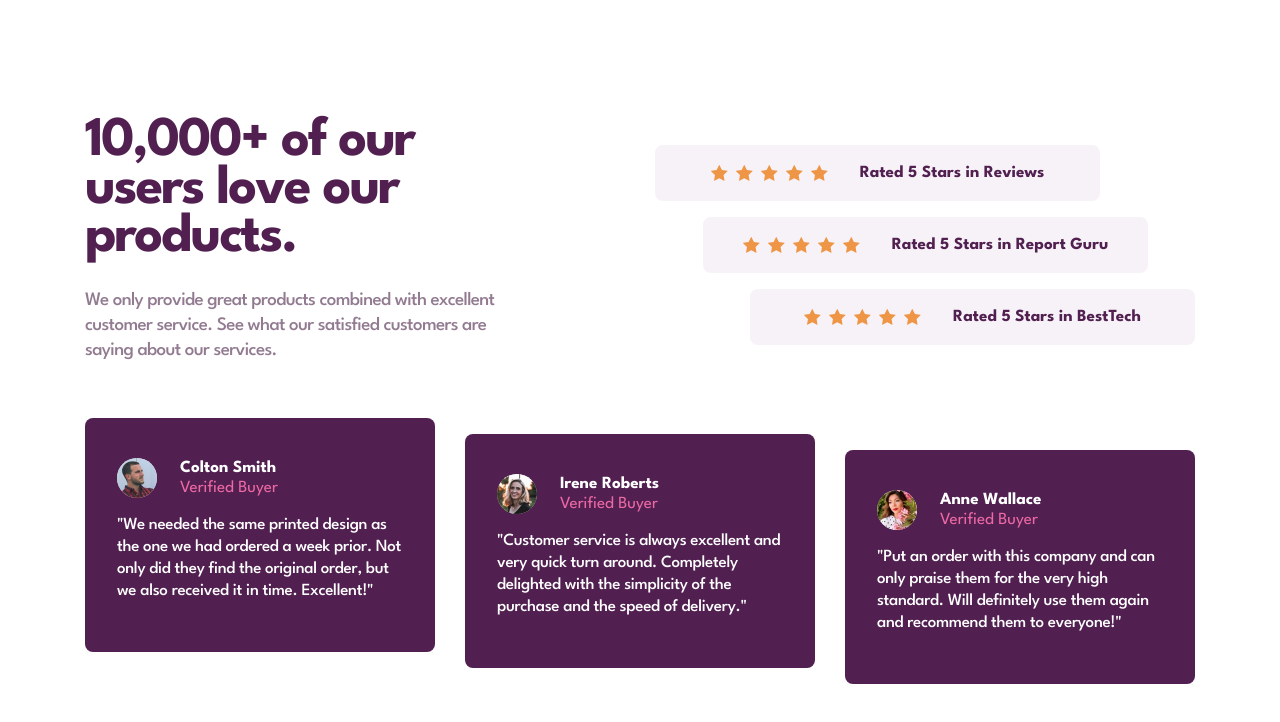
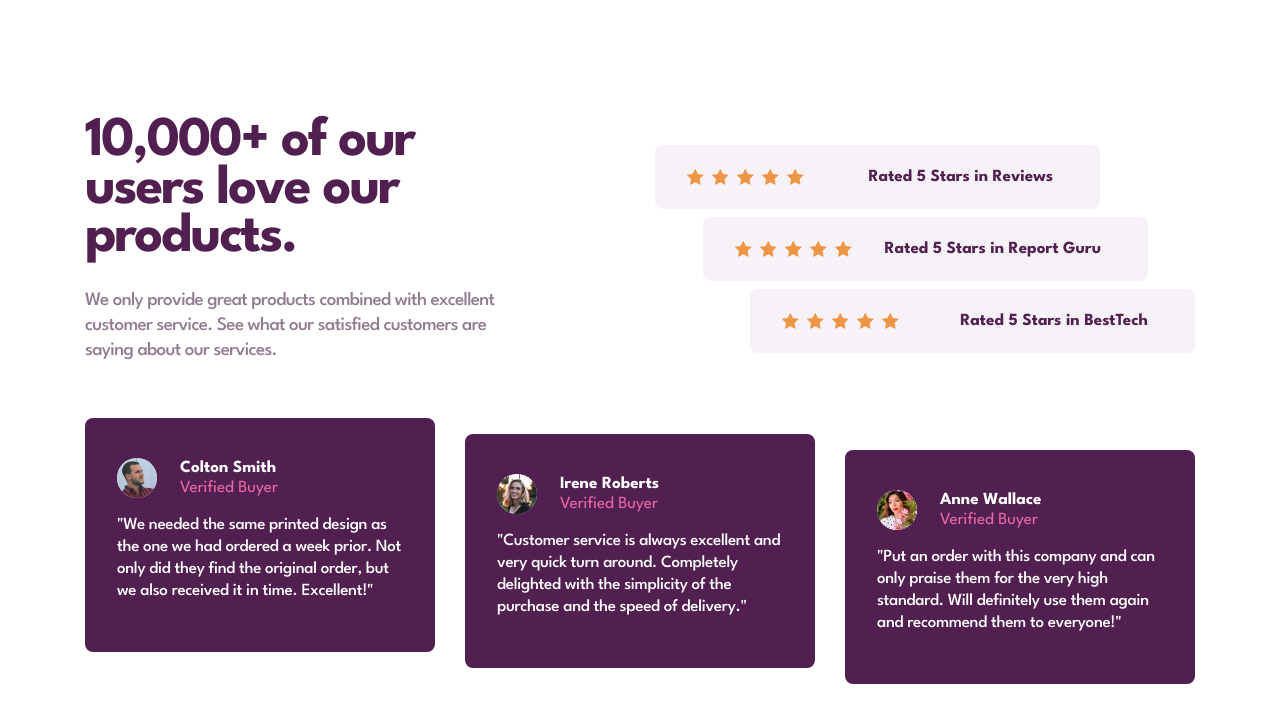
Before and after one commit to wiceldric75/social-proof, a plain HTML site: page index.html in a window 1280 px wide. Shown: the top 722 px of the page. Drawn offline with Linux system fonts and the light colour scheme.

Commit message:
adjusted some spacing

```diff
--- a/styles.css
+++ b/styles.css
@@ -51,7 +51,8 @@ p {
   gap: 16px;
 }
 .section-rating {
-  padding: 16px;
+  padding: 32px;
+  padding-right: 47px;
   display: flex;
   flex-direction: column;
   justify-content: center;
@@ -71,6 +72,8 @@ p {
   font-style: normal;
   font-weight: 700;
   line-height: normal;
+  flex-grow: 2;
+  text-align: right;
 }
 .card1 {
   margin-top: 49px;
```
